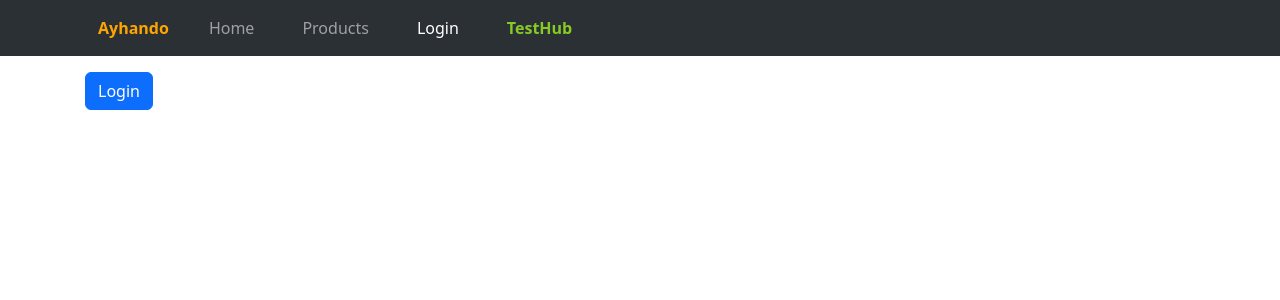
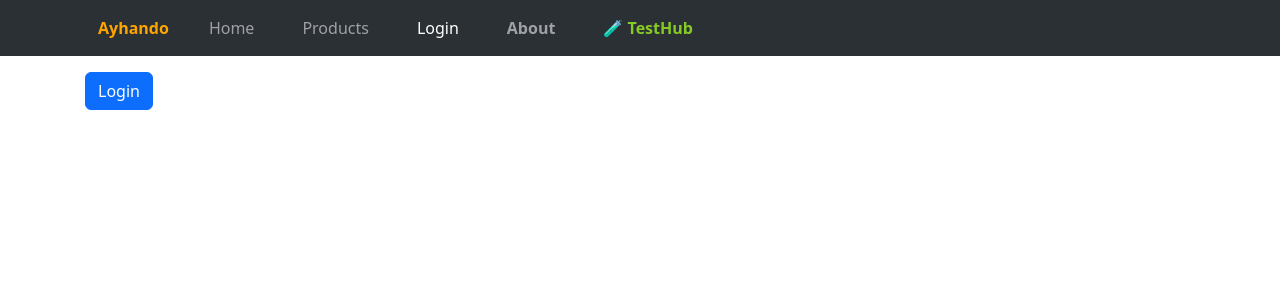
Before and after one commit to ayhanmetin/ayhando-ecommerce, a React (Vite) app: page /login in a window 1280 px wide. Shown: the top 300 px of the page. Built offline with nearby package versions, Linux system fonts and the light colour scheme.

Commit message:
initial commit

```diff
--- a/src/components/NavBar.jsx
+++ b/src/components/NavBar.jsx
@@ -63,13 +63,25 @@ function NavBar() {
                 </li>
               )}
               <li className="nav-item">
-                <NavLink
+                <a
+                  className="nav-link"
+                  href="https://www.ayhanmetin.eu/about"
+                  target="_blank"
+                  rel="noopener noreferrer"
+                >
+                  <b>About</b>
+                </a>
+              </li>
+              <li className="nav-item">
+                <a
                   style={{ color: '#86CA25' }}
                   className="nav-link"
-                  to="https://www.ayhanmetin.eu/testhub"
+                  href="https://www.ayhanmetin.eu/testhub"
+                  target="_blank"
+                  rel="noopener noreferrer"
                 >
-                  <b>TestHub</b>
-                </NavLink>
+                  <b>🧪 TestHub</b>
+                </a>
               </li>
             </ul>
           </div>
```
Also changed, not shown: vercel.json (added).
